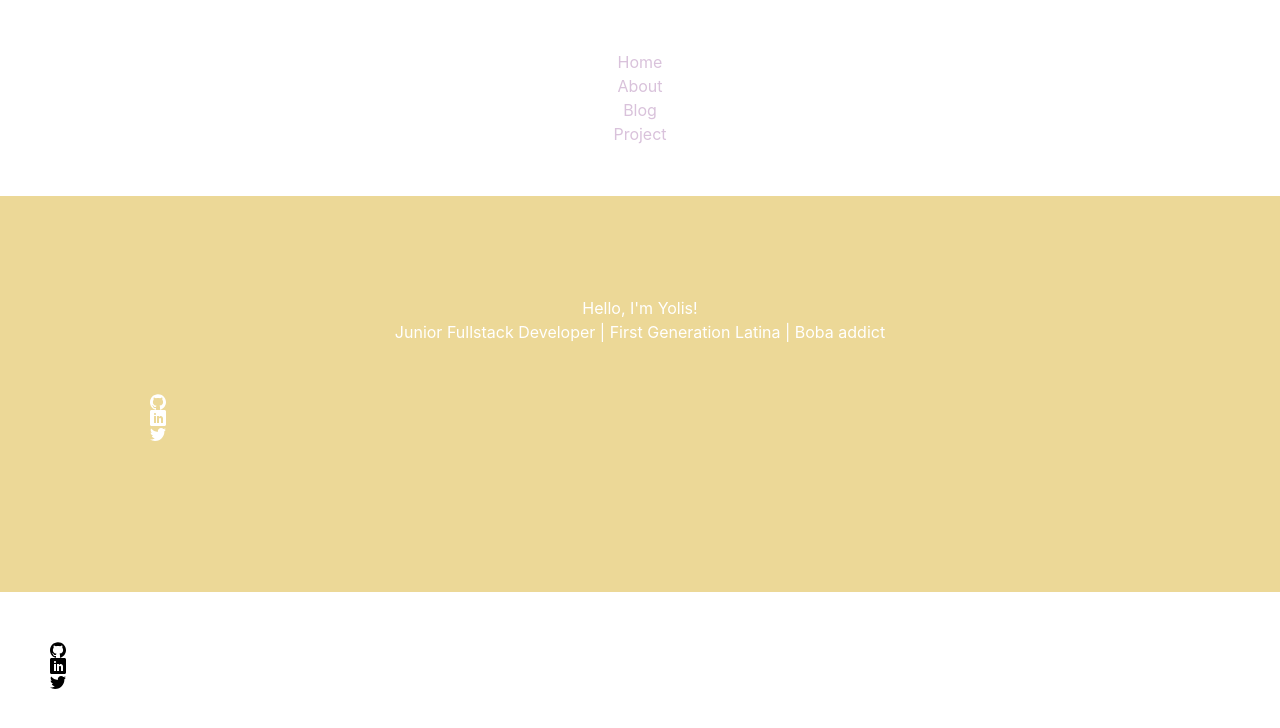
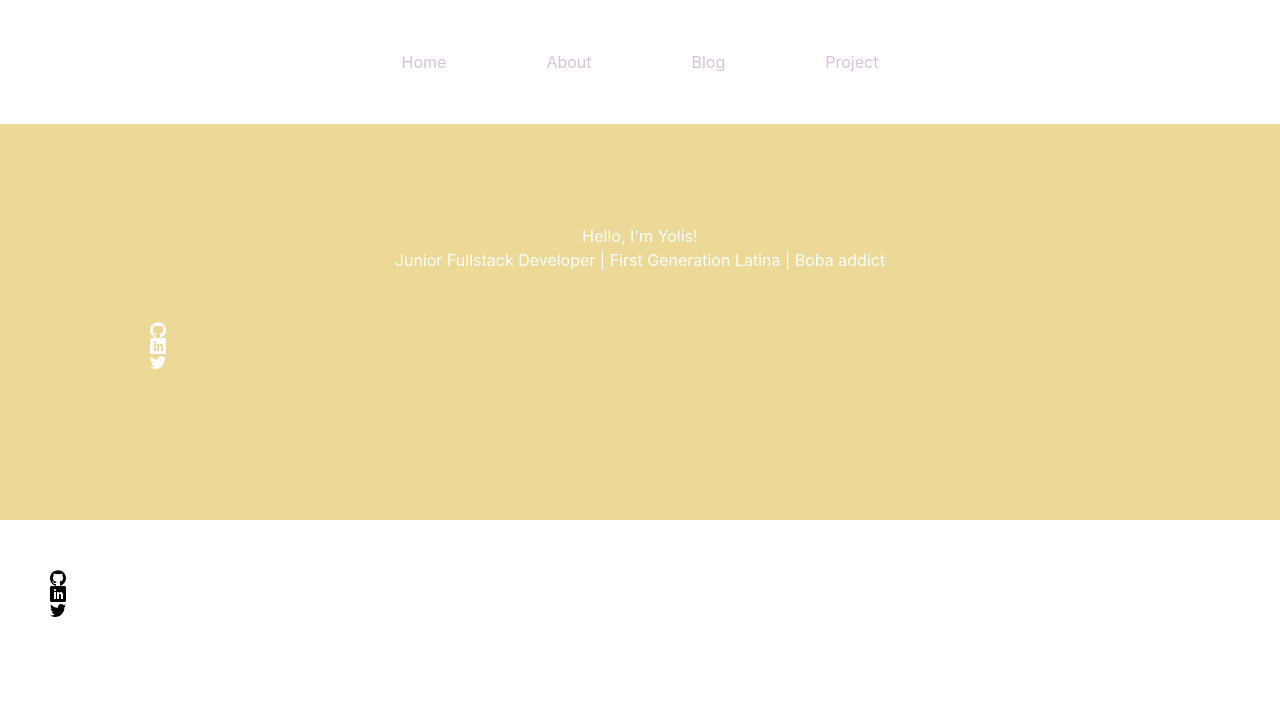
Before and after one commit to Yolisss/devPortfolio, a Next.js app: page / in a window 1280 px wide. Shown: the top 728 px of the page. Built offline with nearby package versions, Linux system fonts and the light colour scheme.

Commit message:
added css to center navbar

```diff
--- a/styles/Home.module.css
+++ b/styles/Home.module.css
@@ -90,11 +90,18 @@
 }
 
 .mainnav {
-  text-align: center;
+  justify-content: center;
   padding: 50px;
+  display: flex;
   flex-direction: row;
   color: rgb(217, 194, 219);
 }
+
+.mainnav li {
+  /* 0 represents top and bottom; second rep left and righ */
+  margin: 0 50px;
+}
+
 .hometext {
   text-align: center;
 }
```
